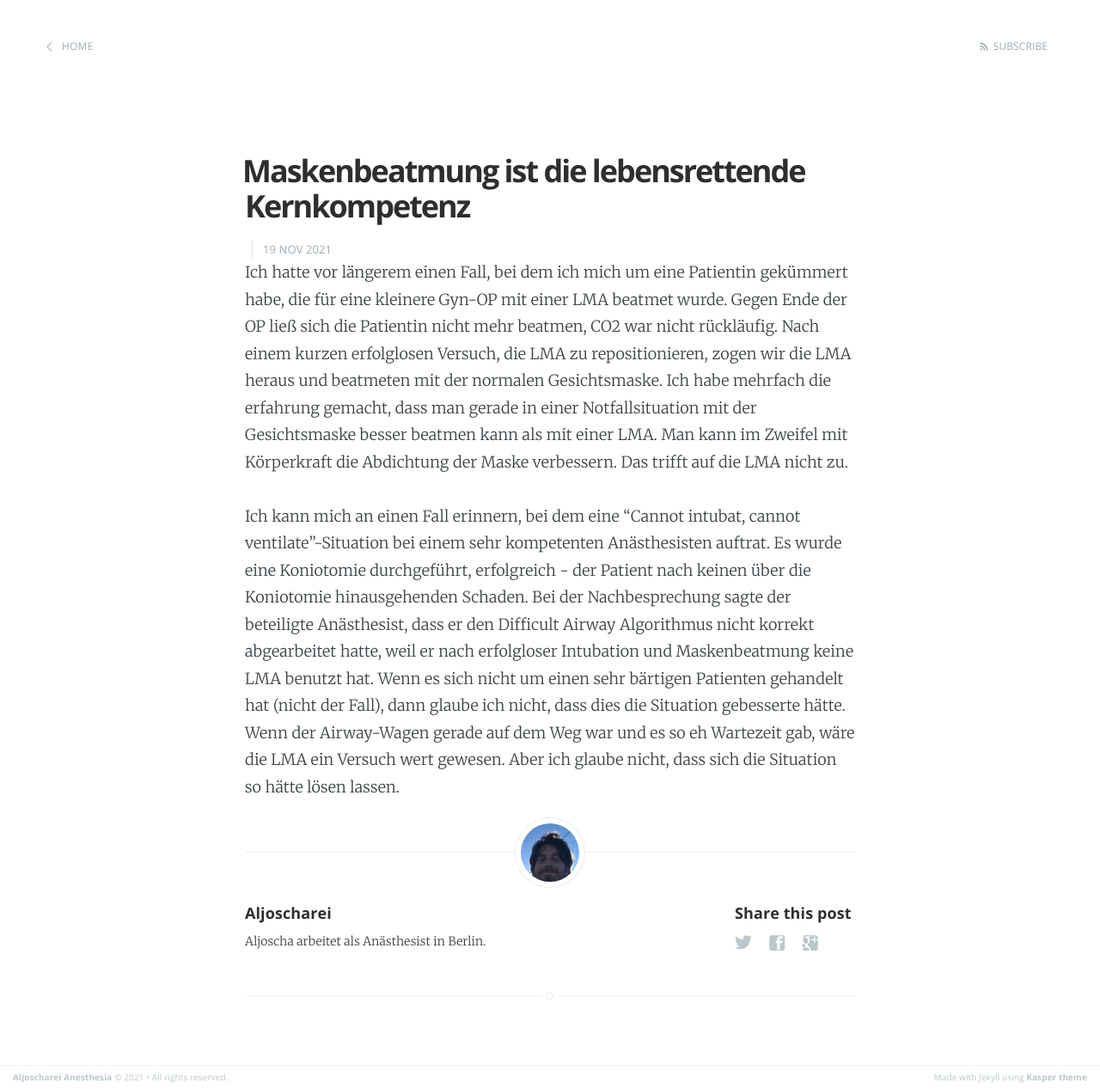
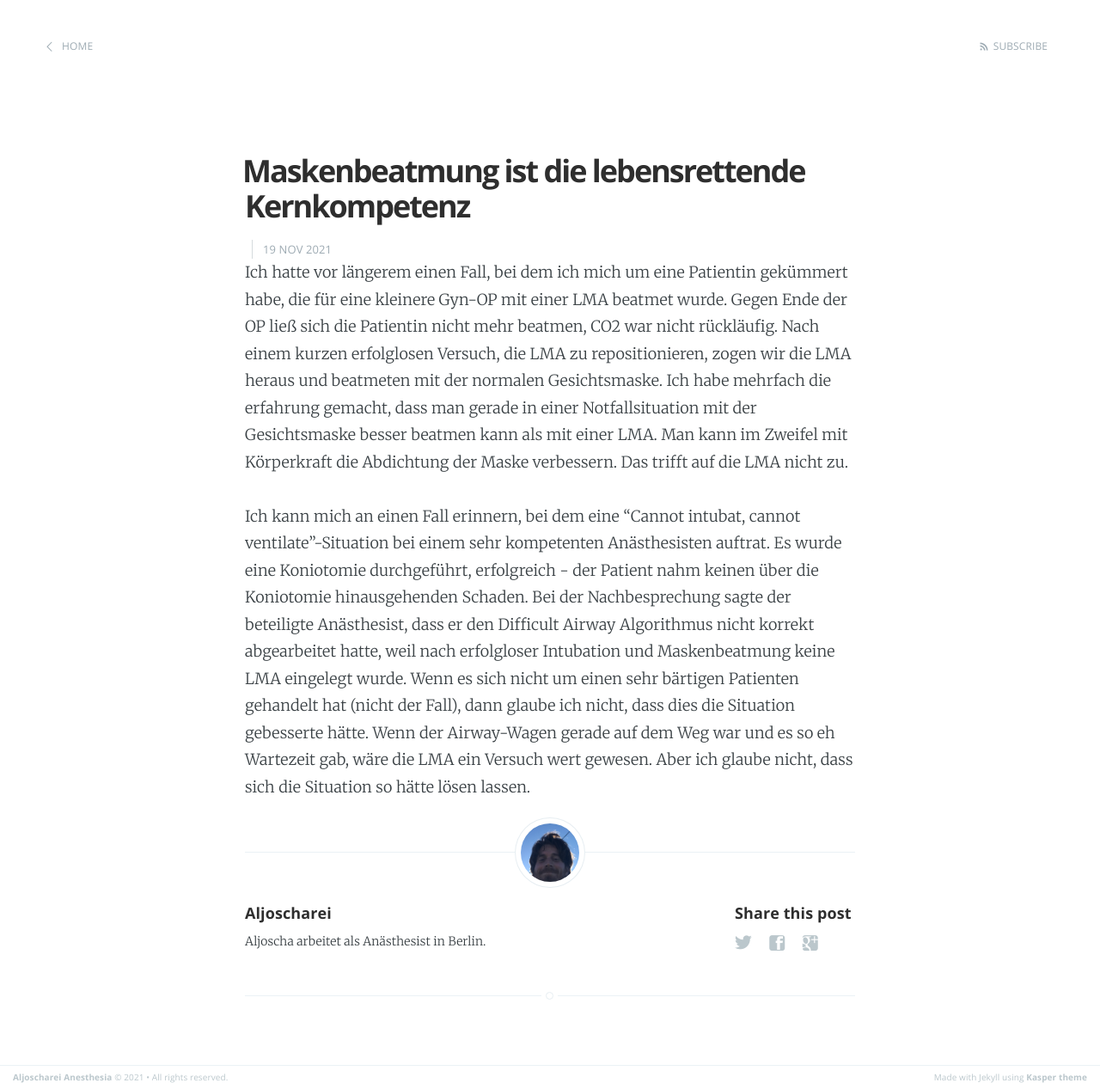
Before and after one commit to aljoscharei/aljoscharei, a Jekyll site: the page built from _posts/2021-11-19-maskenbeatmung.md, in a window 1280 px wide. Shown: the whole page at 86% size. Built offline with Jekyll 4.4.1, drawn with Linux system fonts in a browser that asks for light colours.

Commit message:
update maske

```diff
--- a/_posts/2021-11-19-maskenbeatmung.md
+++ b/_posts/2021-11-19-maskenbeatmung.md
@@ -6,4 +6,4 @@ categories:
 ---
 Ich hatte vor längerem einen Fall, bei dem ich mich um eine Patientin gekümmert habe, die für eine kleinere Gyn-OP mit einer LMA beatmet wurde. Gegen Ende der OP ließ sich die Patientin nicht mehr beatmen, CO2 war nicht rückläufig. Nach einem kurzen erfolglosen Versuch, die LMA zu repositionieren, zogen wir die LMA heraus und beatmeten mit der normalen Gesichtsmaske. Ich habe mehrfach die erfahrung gemacht, dass man gerade in einer Notfallsituation mit der Gesichtsmaske besser beatmen kann als mit einer LMA. Man kann im Zweifel mit Körperkraft die Abdichtung der Maske verbessern. Das trifft auf die LMA nicht zu.
 
-Ich kann mich an einen Fall erinnern, bei dem eine "Cannot intubat, cannot ventilate"-Situation bei einem sehr kompetenten Anästhesisten auftrat. Es wurde eine Koniotomie durchgeführt, erfolgreich - der Patient nach keinen über die Koniotomie hinausgehenden Schaden. Bei der Nachbesprechung sagte der beteiligte Anästhesist, dass er den Difficult Airway Algorithmus nicht korrekt abgearbeitet hatte, weil er nach erfolgloser Intubation und Maskenbeatmung keine LMA benutzt hat. Wenn es sich nicht um einen sehr bärtigen Patienten gehandelt hat (nicht der Fall), dann glaube ich nicht, dass dies die Situation gebesserte hätte. Wenn der Airway-Wagen gerade auf dem Weg war und es so eh Wartezeit gab, wäre die LMA ein Versuch wert gewesen. Aber ich glaube nicht, dass sich die Situation so hätte lösen lassen.
+Ich kann mich an einen Fall erinnern, bei dem eine "Cannot intubat, cannot ventilate"-Situation bei einem sehr kompetenten Anästhesisten auftrat. Es wurde eine Koniotomie durchgeführt, erfolgreich - der Patient nahm keinen über die Koniotomie hinausgehenden Schaden. Bei der Nachbesprechung sagte der beteiligte Anästhesist, dass er den Difficult Airway Algorithmus nicht korrekt abgearbeitet hatte, weil nach erfolgloser Intubation und Maskenbeatmung keine LMA eingelegt wurde. Wenn es sich nicht um einen sehr bärtigen Patienten gehandelt hat (nicht der Fall), dann glaube ich nicht, dass dies die Situation gebesserte hätte. Wenn der Airway-Wagen gerade auf dem Weg war und es so eh Wartezeit gab, wäre die LMA ein Versuch wert gewesen. Aber ich glaube nicht, dass sich die Situation so hätte lösen lassen.
```
